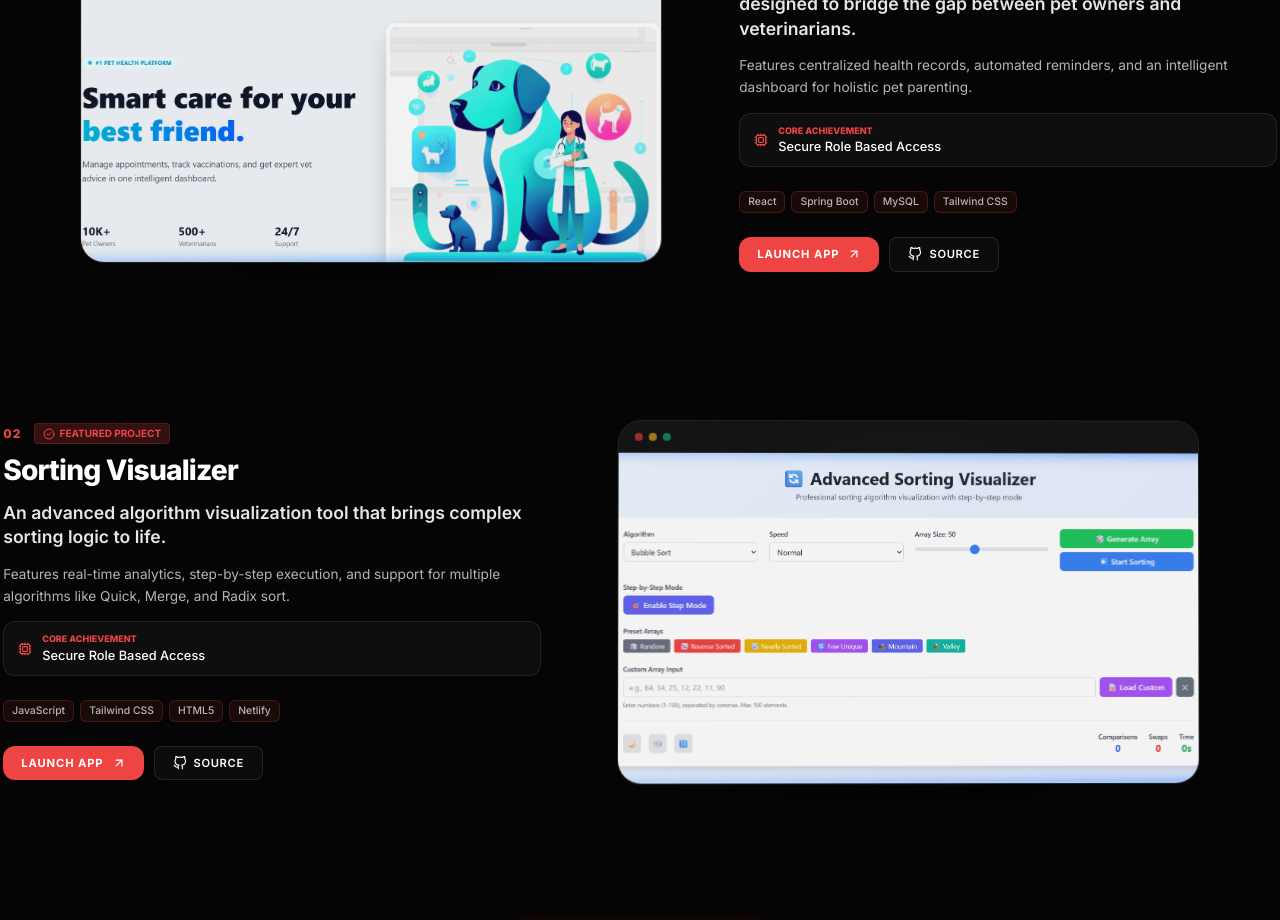
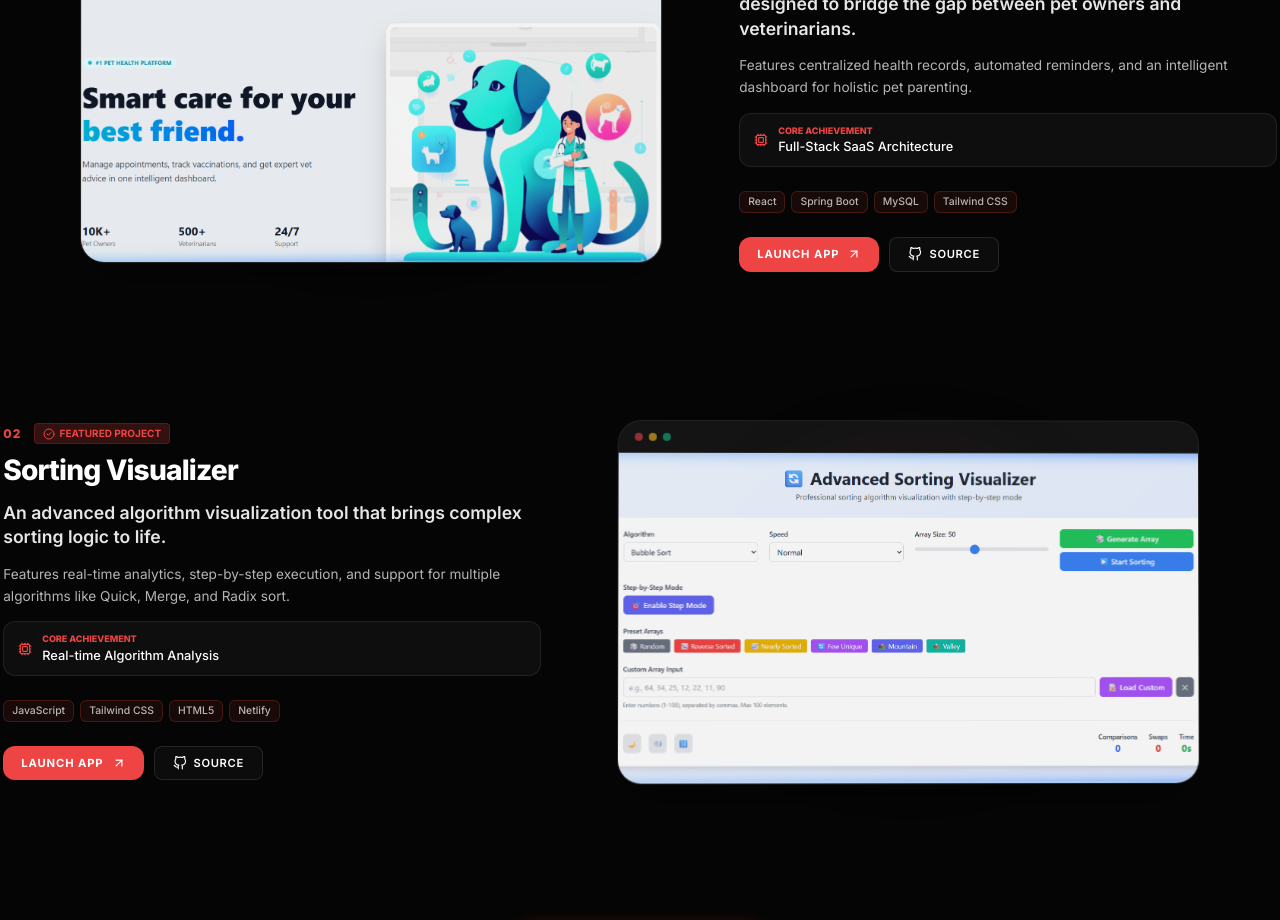
Before and after one commit to Aditya4405/portfolio, a React (Vite) app in the folder Portfolio/: page / in a window 1280 px wide. Shown: the part 3300-4220 px from the top of the page. Built offline with nearby package versions, Linux system fonts and the light colour scheme.

Commit message:
refactor: update achievement details in ProjectsSection for clarity and relevance

```diff
--- a/Portfolio/src/components/sections/ProjectsSection.jsx
+++ b/Portfolio/src/components/sections/ProjectsSection.jsx
@@ -27,13 +27,7 @@ function ShowcasePanel({ project, index, theme }) {
     return { text: 'Experimental', icon: <FlaskConical size={12} /> }
   }, [project.featured])
 
-  const learningHighlight = useMemo(() => {
-    if (project.title.toLowerCase().includes('health')) return 'Secure Role-Based Access'
-    if (project.title.toLowerCase().includes('voice')) return 'Native Web Speech APIs'
-    if (project.title.toLowerCase().includes('sign')) return 'ML Computer Vision Pipeline'
-    if (project.title.toLowerCase().includes('map')) return 'Interactive Geospatial Search'
-    return 'Industrial Architecture'
-  }, [project.title])
+
 
   const { scrollYProgress } = useScroll({
     target: containerRef,
@@ -139,7 +133,7 @@ function ShowcasePanel({ project, index, theme }) {
              <Cpu size={14} style={{ color: 'var(--primary)' }} />
              <div>
                 <p style={{ fontSize: '9px', textTransform: 'uppercase', color: 'var(--primary)', fontWeight: 800, margin: 0 }}>Core Achievement</p>
-                <p style={{ fontSize: '0.8rem', color: 'var(--text-primary)', fontWeight: 500, margin: 0 }}>Secure Role Based Access</p>
+                <p style={{ fontSize: '0.8rem', color: 'var(--text-primary)', fontWeight: 500, margin: 0 }}>{project.achievement || 'Industrial Architecture'}</p>
              </div>
           </div>
 
--- a/Portfolio/src/data/portfolio.js
+++ b/Portfolio/src/data/portfolio.js
@@ -64,6 +64,7 @@ export const projects = [
     stack: ['React', 'Spring Boot', 'MySQL', 'Tailwind CSS'],
     github: 'https://github.com/Aditya4405/smart-pet-care',
     demo: 'https://smart-pet-care-two.vercel.app/',
+    achievement: 'Full-Stack SaaS Architecture',
     featured: true,
   },
   {
@@ -73,6 +74,7 @@ export const projects = [
     stack: ['JavaScript', 'Tailwind CSS', 'HTML5', 'Netlify'],
     github: 'https://github.com/Aditya4405/shorting-vizualizer',
     demo: 'https://sorting-view.netlify.app/',
+    achievement: 'Real-time Algorithm Analysis',
     featured: true,
   },
   {
@@ -82,6 +84,7 @@ export const projects = [
     stack: ['React', 'Node.js', 'Express', 'Leaflet'],
     github: 'https://github.com/Aditya4405',
     demo: 'https://github.com/Aditya4405',
+    achievement: 'Geospatial Map Integration',
     featured: false,
   },
   {
@@ -92,6 +95,7 @@ export const projects = [
     github: 'https://github.com/Aditya4405',
     demo: '#',
     status: 'Under Development',
+    achievement: 'Secure Role-Based Access',
     featured: false,
   },
 ]
```
